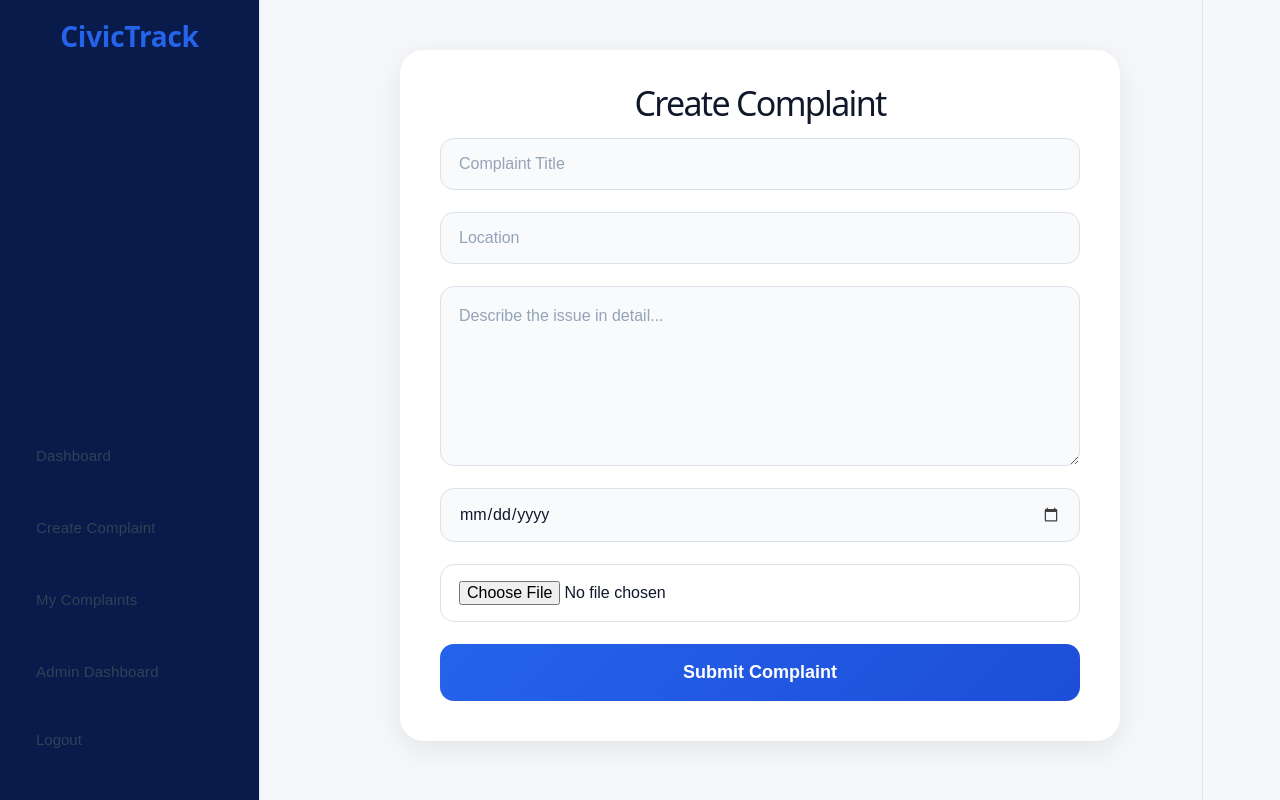
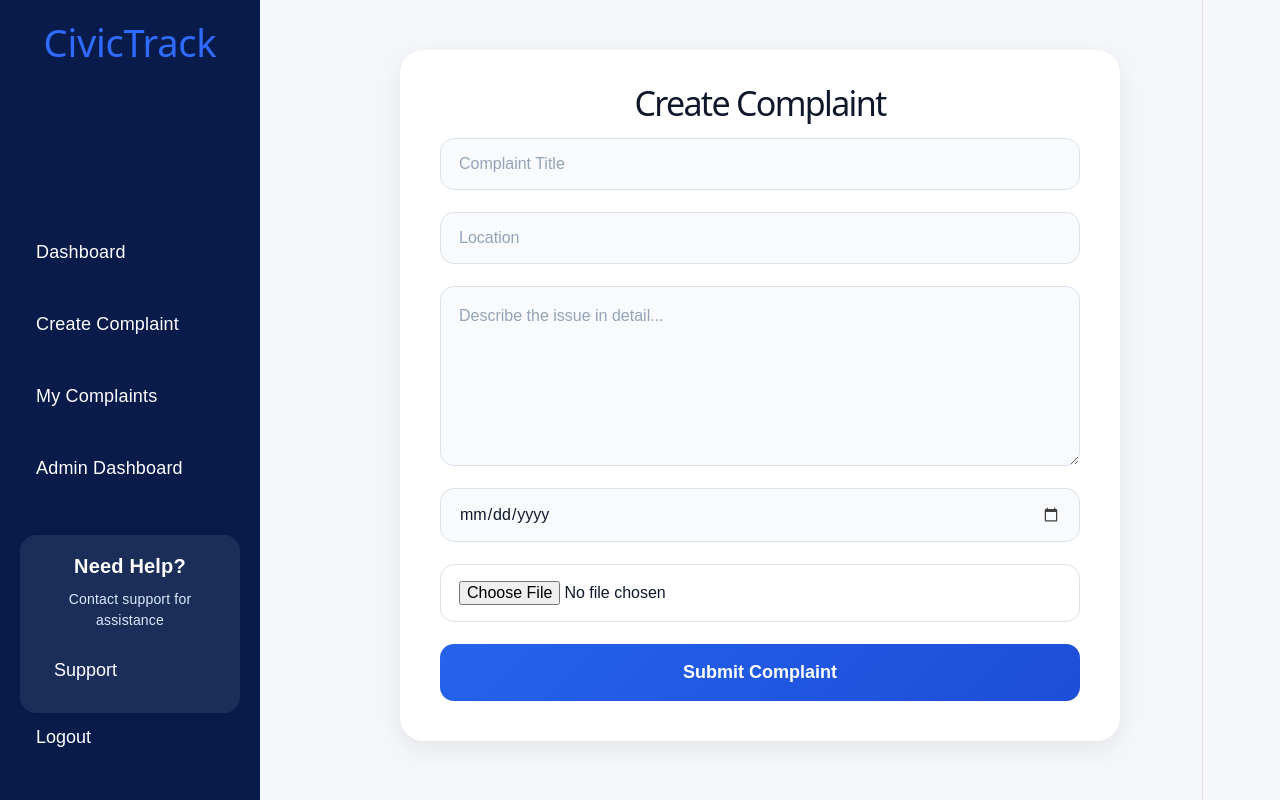
Before and after one commit to GudikandulaLidiya/TW-PROJECT, a React (Vite) app: page /create in a window 1280 px wide. Built offline with nearby package versions, Linux system fonts and the light colour scheme; sample sign-in values are in the browser's storage.

Commit message:
konni changes vachai

```diff
--- a/src/CreateComplaint.css
+++ b/src/CreateComplaint.css
@@ -12,44 +12,61 @@ body {
 }
 
 /* SIDEBAR */
+/* SIDEBAR */
 .sidebar {
   width: 240px;
-  background: white;
-  border-right: 1px solid #e2e8f0;
-
-  padding: 20px;
+  height: 100vh;
+  background: #071b5a;
 
   position: fixed;
   top: 0;
   left: 0;
 
-  height: 100vh;
+  padding: 20px;
+
   box-sizing: border-box;
+
+  display: flex;
+  flex-direction: column;
+
+  justify-content: flex-start;
+
+  overflow-y: auto;
 }
 
+/* LOGO */
 .sidebar h2 {
-  color: #2563eb;
-  margin-bottom: 40px;
-  font-size: 28px;
-  font-weight: 700;
+  color: #2f6bff;
+
+  font-size: 38px;
+
+  margin: 0;
+  padding: 0;
+
+  text-align: center;
+
+  margin-bottom: 35px;
 }
 
+/* MENU */
 .sidebar ul {
   list-style: none;
+
   padding: 0;
   margin: 0;
 }
 
-.sidebar li {
+/* MENU ITEM */
+.sidebar ul li {
   margin-bottom: 18px;
 }
 
+/* LINKS + BUTTON */
 .sidebar a,
 .sidebar button {
-  display: flex;
-  align-items: center;
+  width: 100%;
 
-  width: 100%;
+  display: block;
 
   padding: 14px 16px;
 
@@ -60,20 +77,26 @@ body {
 
   text-decoration: none;
 
-  color: #334155;
-  font-size: 15px;
+  color: white;
+
+  font-size: 18px;
   font-weight: 500;
 
   cursor: pointer;
 
   transition: 0.3s;
+
+  text-align: left;
+
   box-sizing: border-box;
 }
 
+/* HOVER */
 .sidebar a:hover,
 .sidebar button:hover {
-  background: #eff6ff;
-  color: #2563eb;
+  background: rgba(255,255,255,0.12);
+
+  color: white;
 }
 
 /* FORM AREA */
@@ -230,7 +253,7 @@ input[type="file"] {
 }
 
 /* MOBILE */
-@media (max-width: 768px) {
+@media (max-width: 682px) {
 
   .sidebar {
     position: relative;
--- a/src/CreateComplaint.jsx
+++ b/src/CreateComplaint.jsx
@@ -81,7 +81,19 @@ function CreateComplaint() {
           <li><Link to="/create">Create Complaint</Link></li>
           <li><Link to="/mycomplaints">My Complaints</Link></li>
           <li><Link to="/admin">Admin Dashboard</Link></li>
+<div className="sidebar-help">
 
+  <h3>Need Help?</h3>
+
+  <p>
+    Contact support for assistance
+  </p>
+
+  <button>
+    Support
+  </button>
+
+</div>
           <li>
             <button onClick={handleLogout}>
               Logout
--- a/src/MyComplaints.css
+++ b/src/MyComplaints.css
@@ -15,56 +15,92 @@ body {
 }
 
 /* SIDEBAR */
+/* SIDEBAR */
 .sidebar {
   width: 240px;
-  background: white;
-  border-right: 1px solid #e2e8f0;
+  height: 100vh;
+  background: #071b5a;
+
+  position: fixed;
+  top: 0;
+  left: 0;
+
   padding: 20px;
-  position: fixed;
-  left: 0;
-  top: 0;
-  height: 100vh;
+
   box-sizing: border-box;
+
+  display: flex;
+  flex-direction: column;
+
+  justify-content: flex-start;
+
+  overflow-y: auto;
 }
 
+/* LOGO */
 .sidebar h2 {
-  color: #2563eb;
-  margin-bottom: 40px;
-  font-size: 26px;
-  font-weight: 700;
+  color: #2f6bff;
+
+  font-size: 38px;
+
+  margin: 0;
+  padding: 0;
+
+  text-align: center;
+
+  margin-bottom: 35px;
 }
 
+/* MENU */
 .sidebar ul {
   list-style: none;
+
   padding: 0;
   margin: 0;
 }
 
-.sidebar li {
+/* MENU ITEM */
+.sidebar ul li {
   margin-bottom: 18px;
 }
 
-/* LINKS */
-.sidebar a {
-  display: flex;
-  align-items: center;
+/* LINKS + BUTTON */
+.sidebar a,
+.sidebar button {
   width: 100%;
+
+  display: block;
+
   padding: 14px 16px;
+
+  border: none;
+  border-radius: 12px;
+
+  background: transparent;
+
   text-decoration: none;
-  border-radius: 12px;
-  color: #334155;
-  font-size: 15px;
+
+  color: white;
+
+  font-size: 18px;
   font-weight: 500;
+
+  cursor: pointer;
+
   transition: 0.3s;
+
+  text-align: left;
+
   box-sizing: border-box;
 }
 
-.sidebar a:hover {
-  background: #eff6ff;
-  color: #2563eb;
-}
+/* HOVER */
+.sidebar a:hover,
+.sidebar button:hover {
+  background: rgba(255,255,255,0.12);
 
-/* MAIN CONTENT */
+  color: white;
+}/* MAIN CONTENT */
 .complaints-main {
   margin-left: 240px;
   flex: 1;
@@ -210,7 +246,7 @@ body {
 }
 
 /* MOBILE */
-@media (max-width: 768px) {
+@media (max-width: 682px) {
   .sidebar {
     width: 100%;
     position: relative;
--- a/src/MyComplaints.jsx
+++ b/src/MyComplaints.jsx
@@ -65,7 +65,19 @@ function MyComplaints() {
           <li>
             <Link to="/admin">Admin Dashboard</Link>
           </li>
+<div className="sidebar-help">
 
+  <h3>Need Help?</h3>
+
+  <p>
+    Contact support for assistance
+  </p>
+
+  <button>
+    Support
+  </button>
+
+</div>
           <li>
        <button
   onClick={() => {
--- a/src/UserDashboard.css
+++ b/src/UserDashboard.css
@@ -5,42 +5,55 @@ body {
 }
 
 /* LAYOUT */
+/* LAYOUT */
 .dashboard-container {
   display: flex;
+  width: 100%;
   min-height: 100vh;
 }
 
 /* SIDEBAR */
 .sidebar {
   width: 240px;
-  background: white;
-  border-right: 1px solid #e2e8f0;
+  min-width: 240px;
 
-  padding: 20px;
+  background: #071b5a;
 
   position: fixed;
   left: 0;
   top: 0;
 
   height: 100vh;
+
+  padding: 20px;
+
   box-sizing: border-box;
+
+  overflow-y: auto;
+
+  z-index: 1000;
 }
 
+/* LOGO */
 .sidebar h2 {
-  color: #2563eb;
-  margin-bottom: 40px;
-  font-size: 28px;
-  font-weight: 700;
+  color: #2f6bff;
+
+  font-size: 36px;
+
+  margin: 0 0 0;
+
+  text-align: center;
 }
 
 /* MENU */
 .sidebar ul {
   list-style: none;
+
   padding: 0;
   margin: 0;
 }
 
-.sidebar li {
+.sidebar ul li {
   margin-bottom: 15px;
 }
 
@@ -48,49 +61,97 @@ body {
 .sidebar a,
 .sidebar button {
   width: 100%;
+
   display: block;
 
-  padding: 14px 16px;
+  padding: 14px;
 
   border: none;
-  border-radius: 12px;
+  border-radius: 10px;
 
   background: transparent;
 
+  color: white;
+
   text-decoration: none;
 
-  color: #334155;
+  font-size: 17px;
 
   cursor: pointer;
 
-  font-size: 15px;
-  font-weight: 500;
-
-  transition: 0.3s;
+  text-align: left;
 
   box-sizing: border-box;
 }
 
 .sidebar a:hover,
 .sidebar button:hover {
-  background: #eff6ff;
-  color: #2563eb;
+  background: rgba(255,255,255,0.1);
 }
 
-/* MAIN */
+/* MAIN CONTENT */
 .main-content {
   margin-left: 240px;
+
   width: calc(100% - 240px);
 
-  padding: 35px;
+  padding: 30px;
 
   box-sizing: border-box;
+
+  overflow-x: hidden;
+}
+/* SIDEBAR HELP */
+.sidebar-help {
+  margin-top: 40px;
+
+  background: rgba(255,255,255,0.08);
+
+  padding: 18px;
+
+  border-radius: 16px;
+
+  color: white;
 }
 
+.sidebar-help h3 {
+  margin-top: 0;
+  margin-bottom: 10px;
+
+  font-size: 20px;
+}
+
+.sidebar-help p {
+  font-size: 14px;
+
+  line-height: 1.5;
+
+  margin-bottom: 15px;
+
+  color: #dbeafe;
+}
+
+.sidebar-help button {
+  width: 100%;
+
+  background: #2563eb;
+
+  border: none;
+
+  color: white;
+
+  padding: 12px;
+
+  border-radius: 10px;
+
+  cursor: pointer;
+
+  font-weight: 600;
+}
 /* WELCOME */
 .welcome-section {
   text-align: center;
-  margin-bottom: 30px;
+  margin-bottom: 25px;
 }
 
 .welcome-section h1 {
@@ -98,7 +159,7 @@ body {
 
   color: #0f172a;
 
-  font-size: 72px;
+  font-size: 28px;
   font-weight: 700;
 }
 
@@ -556,35 +617,43 @@ table td:nth-child(6) {
 }
 
 /* MOBILE */
-@media (max-width: 900px) {
-
-  .cards {
-    grid-template-columns: 1fr;
-  }
-
-  .sidebar {
-    position: relative;
-
-    width: 100%;
-    height: auto;
-  }
+@media (max-width: 682px) {
 
   .dashboard-container {
     flex-direction: column;
   }
 
+
+
+  /* MAIN */
   .main-content {
     margin-left: 0;
+    width: 100%;
 
-    width: 100%;
+    padding: 20px;
   }
 
+  /* CARDS */
+  .cards {
+    grid-template-columns: 1fr;
+  }
+
+  /* TITLE */
   .welcome-section h1 {
-    font-size: 42px;
+    font-size: 28px;
+  }
+
+  /* TABLE */
+  .table-section {
+    overflow-x: auto;
   }
 
   table {
-    display: block;
-    overflow-x: auto;
+    min-width: 700px;
+  }
+
+  /* MODAL */
+  .modal-box {
+    width: 90%;
   }
 }
--- a/src/UserDashboard.jsx
+++ b/src/UserDashboard.jsx
@@ -46,10 +46,40 @@ function UserDashboard() {
   if (!file) return;
 
   try {
-      alert("Image uploaded successfully ✅");
+    const formData = new FormData();
+
+    formData.append("image", file);
+
+    const response = await fetch(
+      `http://localhost:5000/complaints/feedback/${complaintId}`,
+      {
+        method: "PUT",
+        headers: {
+          Authorization: `Bearer ${localStorage.getItem("token")}`,
+        },
+        body: formData,
+      }
+    );
+
+    const data = await response.json();
+
+    alert("Feedback uploaded successfully ✅");
+
+    // update complaints instantly
+    setComplaints((prev) =>
+      prev.map((item) =>
+        item._id === complaintId
+          ? {
+              ...item,
+              feedbackImage: data.data.feedbackImage,
+            }
+          : item
+      )
+    );
 
     setUploadedFeedback((prev) => {
       const updated = new Set(prev);
+
       updated.add(complaintId);
 
       localStorage.setItem(
@@ -59,6 +89,7 @@ function UserDashboard() {
 
       return updated;
     });
+
   } catch (err) {
     console.log(err);
     alert("Upload failed ❌");
@@ -119,6 +150,23 @@ function UserDashboard() {
           <li><Link to="/mycomplaints">My Complaints</Link></li>
           <li><Link to="/admin">Admin Dashboard</Link></li>
 
+
+
+        <div className="sidebar-help">
+
+  <h3>Need Help?</h3>
+
+  <p>
+    Contact support for assistance
+  </p>
+
+  <button>
+    Support
+  </button>
+
+</div>
+
+
           <li>
             <button
               onClick={() => {
@@ -140,6 +188,7 @@ function UserDashboard() {
           <h1>Welcome, {user?.name || user?.username || "User"} 👋</h1>
           <p>Here’s what’s happening in your community</p>
         </div>
+
 
         {loading ? (
           <p className="loading-text">Loading dashboard...</p>
@@ -295,8 +344,63 @@ function UserDashboard() {
       {/* MODAL */}
       {selectedComplaint && (
         <div className="modal-overlay">
+                {selectedComplaint && console.log(selectedComplaint.image)}
+
           <div className="modal-box">
             <h2>{selectedComplaint.title}</h2>
+
+          {/* SHOW ONLY ONE IMAGE */}
+{selectedComplaint.feedbackImage ? (
+
+  <>
+    <h3 style={{ marginTop: "15px" }}>
+      Feedback Image
+    </h3>
+
+    <img
+      src={
+        selectedComplaint.feedbackImage.startsWith("http")
+          ? selectedComplaint.feedbackImage
+          : `http://localhost:5000/uploads/${selectedComplaint.feedbackImage}`
+      }
+      alt="feedback"
+      style={{
+        width: "250px",
+        maxHeight: "180px",
+        objectFit: "cover",
+        borderRadius: "10px",
+        marginBottom: "15px",
+      }}
+    />
+  </>
+
+) : selectedComplaint.image && (
+
+  <>
+    <h3 style={{ marginTop: "15px" }}>
+      Complaint Image
+    </h3>
+
+    <img
+      src={
+        selectedComplaint.image.startsWith("http")
+          ? selectedComplaint.image
+          : `http://localhost:5000/uploads/${selectedComplaint.image}`
+      }
+      alt="complaint"
+      style={{
+        width: "250px",
+        maxHeight: "180px",
+        objectFit: "cover",
+        borderRadius: "10px",
+        marginBottom: "15px",
+      }}
+    />
+  </>
+)}
+
+
+<p><strong>Description:</strong> {selectedComplaint.description}</p>
             <p><strong>Description:</strong> {selectedComplaint.description}</p>
             <p><strong>Status:</strong> {selectedComplaint.status}</p>
             <p><strong>Location:</strong> {selectedComplaint.location}</p>
```
Also changed, not shown: 2 other files (tests, documents, lock files or other folders). Lines whose indentation alone changed are shown as unchanged.
